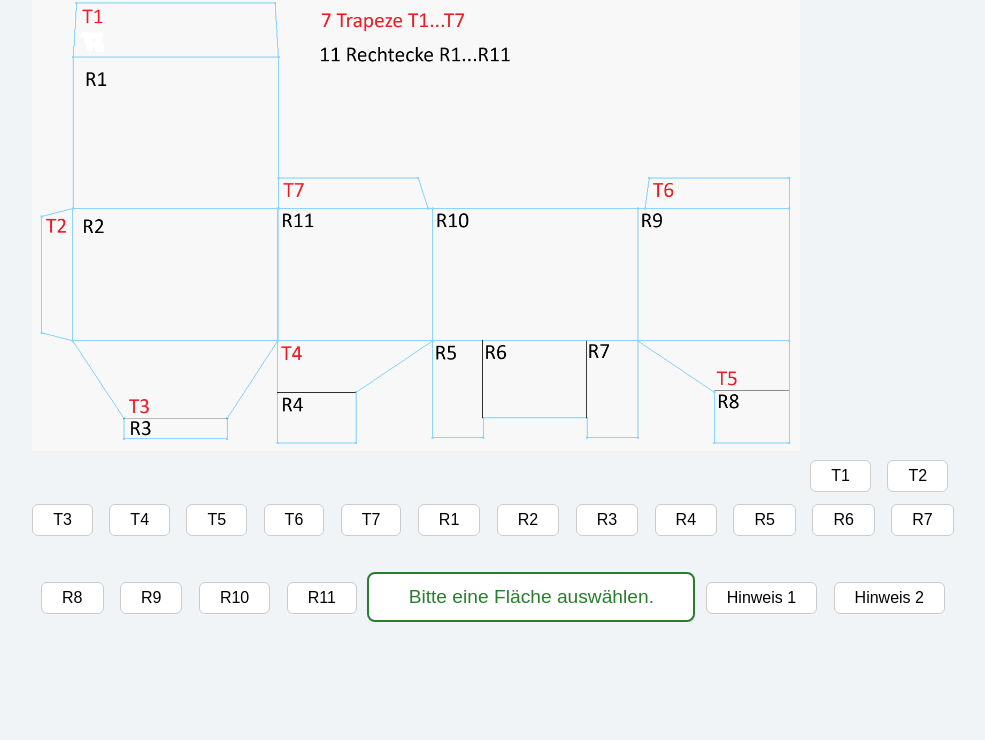
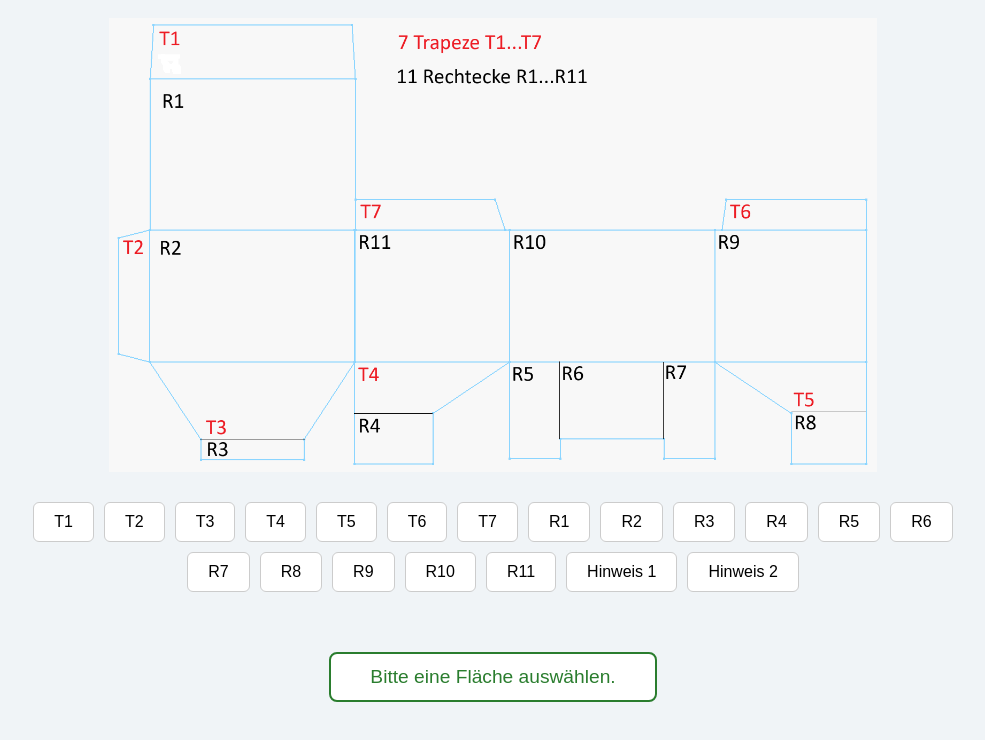
Before and after one commit to marckalter-bbs1/trapez, a plain HTML site: page index.html in a window 1280 px wide. Shown: the part 102-842 px from the top of the page, without its empty margins (147-1132 px from the left). Before the commit the page ends 800 px from the top, so only its background shows below. Drawn offline with Linux system fonts and the light colour scheme.

Commit message:
Update index.html

```diff
--- a/index.html
+++ b/index.html
@@ -12,27 +12,34 @@
     .container {
       margin: 40px auto;
       max-width: 960px;
+      display: flex;
+      flex-direction: column;
+      align-items: center;
+    }
+    .button-grid {
+      display: flex;
+      flex-wrap: wrap;
+      justify-content: center;
+      gap: 10px;
+      margin-bottom: 30px;
     }
     h1 {
       color: #2a7d2e;
     }
     .flaeche {
-      margin: 6px;
-      display: inline-block;
-      padding: 6px 20px;
+      padding: 10px 20px;
       background-color: #ffffff;
       border: 1px solid #ccc;
       border-radius: 6px;
       cursor: pointer;
     }
     #anzeige {
-      margin-top: 30px;
+      margin: 30px 0;
       font-size: 1.2em;
       padding: 12px;
       background-color: #ffffff;
       border: 2px solid #2a7d2e;
       border-radius: 8px;
-      display: inline-block;
       min-width: 300px;
       color: #2a7d2e;
     }
@@ -54,6 +61,7 @@
 
     <img src="Nutzen.png" alt="Flächenskizze Nutzen" class="skizze">
 
+    <div class="button-grid">
     <div class="flaeche" onclick="zeigeInfo('T1: 3995 mm²')">T1</div>
     <div class="flaeche" onclick="zeigeInfo('T2: 3874,5 mm²')">T2</div>
     <div class="flaeche" onclick="zeigeInfo('T3: 11628 mm²')">T3</div>
@@ -74,10 +82,11 @@
     <div class="flaeche" onclick="zeigeInfo('R10: 26593 mm²')">R10</div>
     <div class="flaeche" onclick="zeigeInfo('R11: 20043 mm²')">R11</div>
 
+      <div class="flaeche" onclick="zeigeInfo('Hinweis: Die Flächen T6 und T7 sind gleich groß.')">Hinweis 1</div>
+      <div class="flaeche" onclick="zeigeInfo('Hinweis: Die Flächen R4 und R8 sind gleich groß.')">Hinweis 2</div>
+    </div>
+
     <div id="anzeige">Bitte eine Fläche auswählen.</div>
-
-    <div class="flaeche" onclick="zeigeInfo('Hinweis: Die Flächen T6 und T7 sind gleich groß.')">Hinweis 1</div>
-    <div class="flaeche" onclick="zeigeInfo('Hinweis: Die Flächen R4 und R8 sind gleich groß.')">Hinweis 2</div>
   </div>
 </body>
 </html>
```
